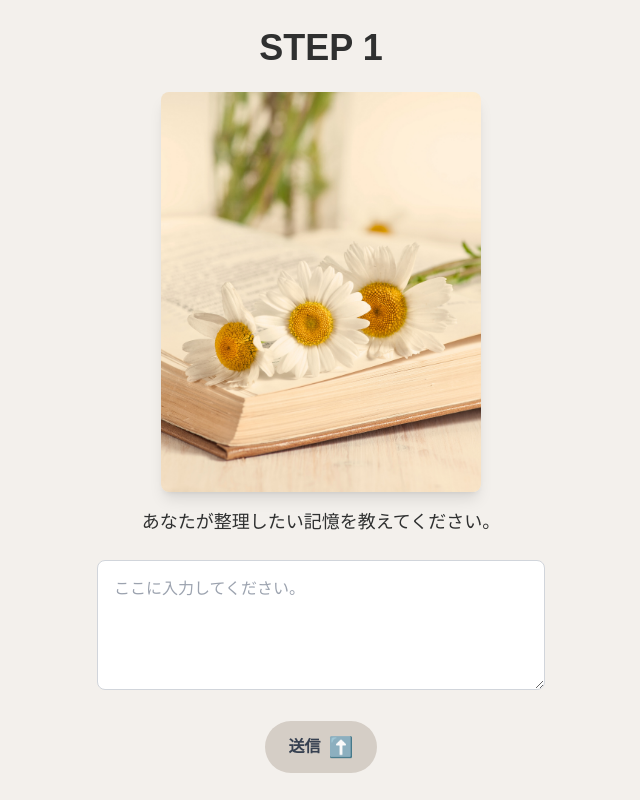
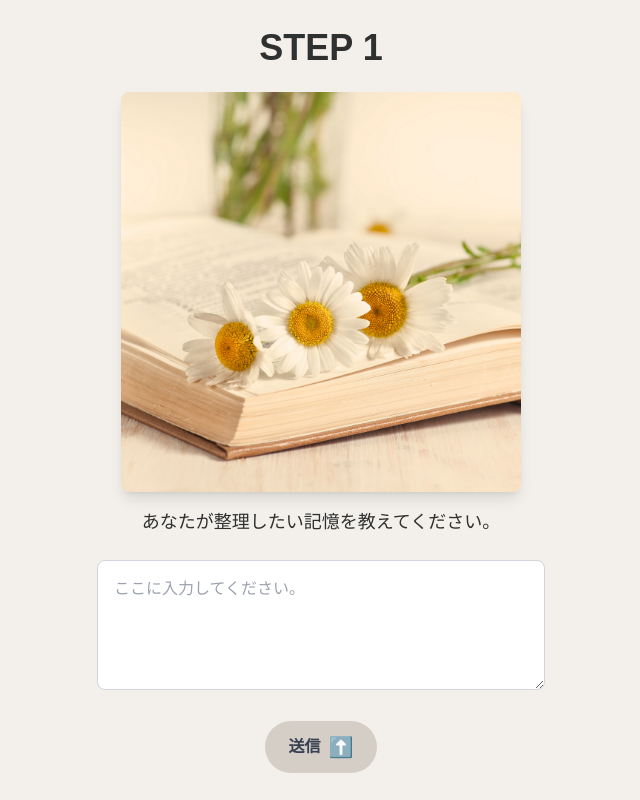
Before and after one commit to erika-to-omochi/be-happy-front, a Next.js app: page /box in a window 1280 px wide. Shown: the whole page, without its empty margins (319-959 px from the left). Built offline with nearby package versions, Linux system fonts and the light colour scheme; a web font is replaced by a local one.

Commit message:
baxページ画像のサイズ変更

```diff
--- a/src/app/box/page.jsx
+++ b/src/app/box/page.jsx
@@ -88,8 +88,8 @@ const Step1 = () => {
           <Image
             src="/2.png"
             alt="Chamomile"
-            width={320}
-            height={320}
+            width={400}
+            height={400}
             className="object-cover rounded-lg shadow-lg"
             priority={true}
           />
```
